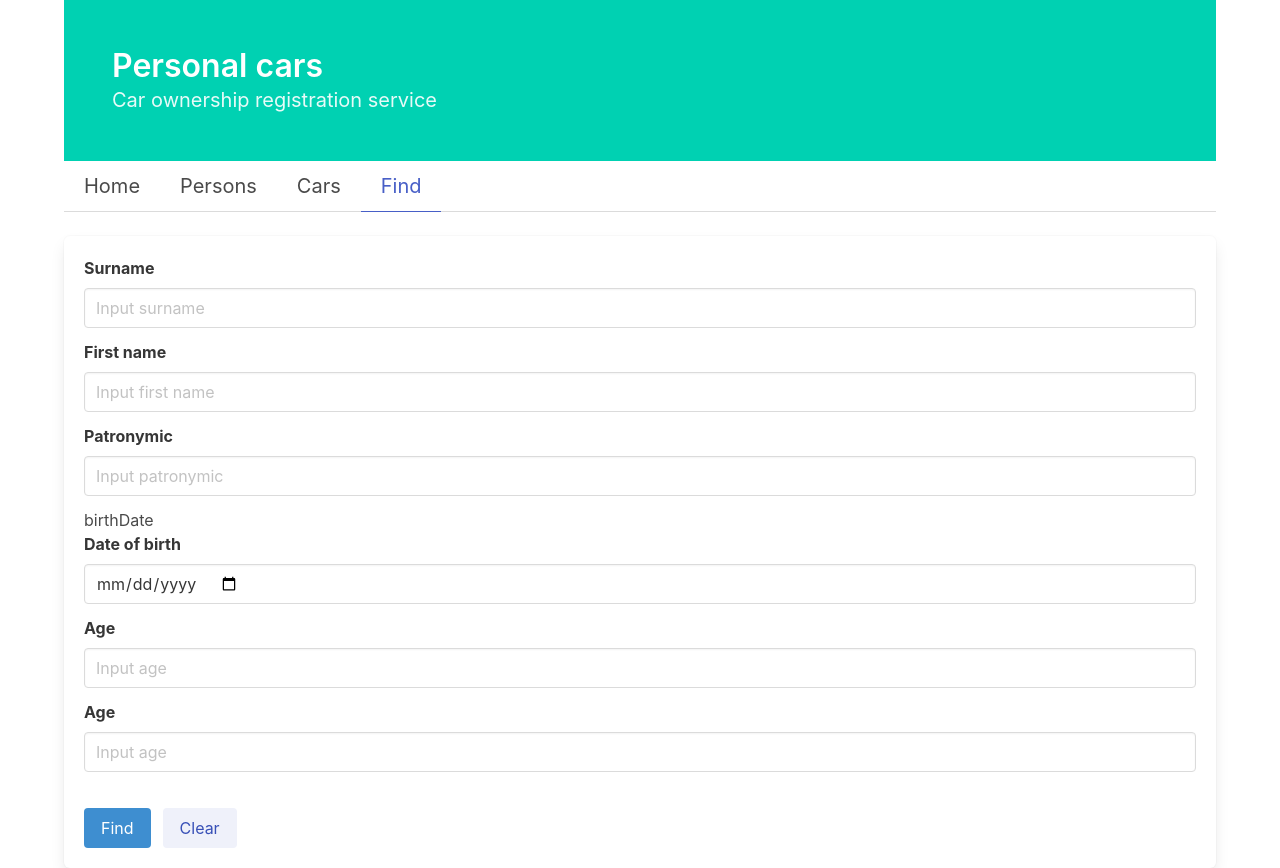
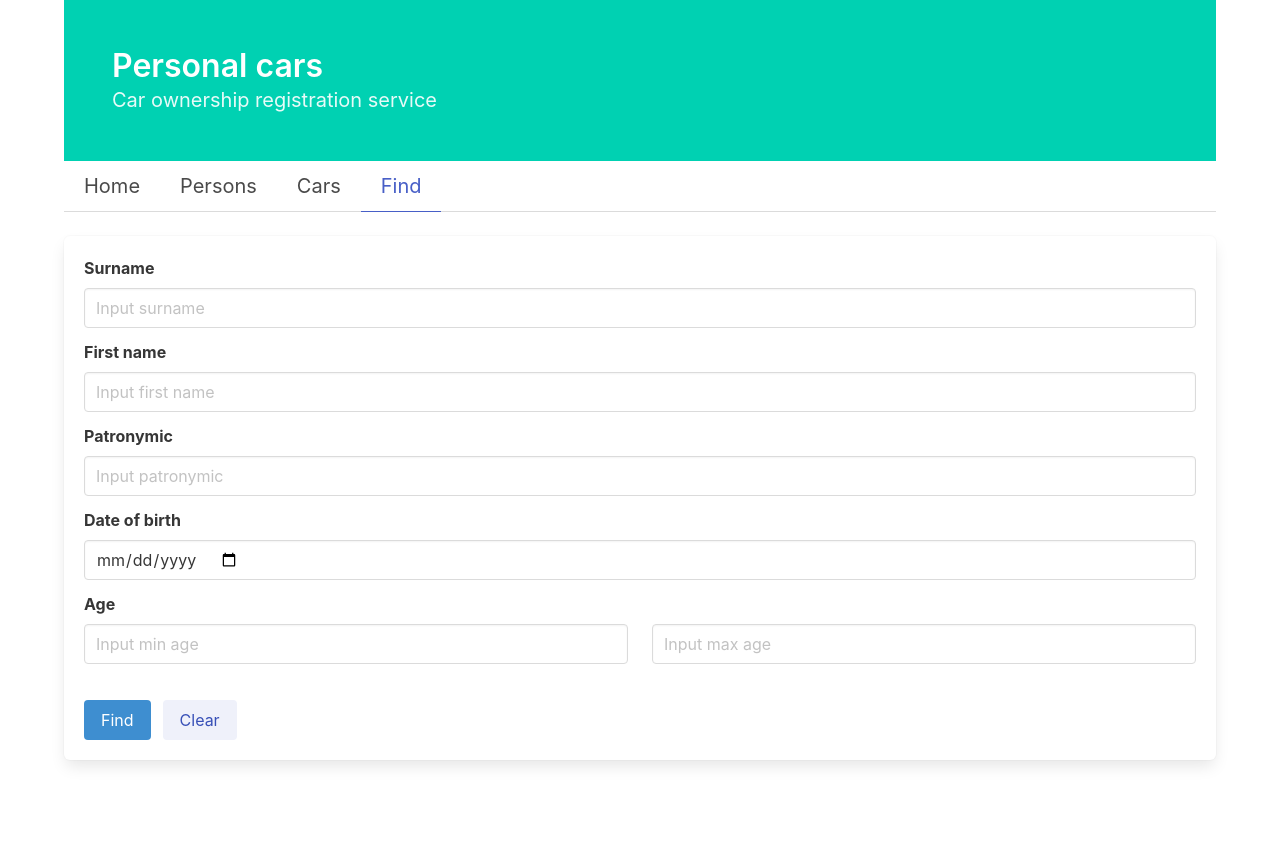
Before and after one commit to DukeKunYura/alternative-front-for-car-registration, a React (Vite) app: page /find in a window 1280 px wide. After the commit the page ends 800 px from the top, so only its background shows below. Built offline with nearby package versions, Linux system fonts and the light colour scheme.

Commit message:
add min and max age field in findPage

```diff
--- a/src/pages/FindPage.jsx
+++ b/src/pages/FindPage.jsx
@@ -14,6 +14,8 @@ export default function FindPage() {
     const [surname, setSurname] = useState("");
     const [patronymic, setPatronymic] = useState("");
     const [birthDate, setBirthDate] = useState("");
+    const [minAge, setMinAge] = useState("");
+    const [maxAge, setMaxAge] = useState("");
 
     const dispatch = useDispatch();
 
@@ -33,7 +35,13 @@ export default function FindPage() {
             params.push("patronymic=" + values.patronymic);
         }
         if (values.birthDate) {
-            params.push("=" + values.birthDate);
+            params.push("birth_date=" + values.birthDate);
+        }
+        if (values.minAge) {
+            params.push("min_age=" + values.minAge);
+        }
+        if (values.maxAge) {
+            params.push("max_age=" + values.maxAge);
         }
         if (params.length > 0) {
             url += "?" + params.join("&");
@@ -46,7 +54,9 @@ export default function FindPage() {
         setFirstName(values.firstName);
         setSurname(values.surname);
         setPatronymic(values.patronymic);
-        setAge(values.age)
+        setBirthDate(values.birthDate)
+        setMinAge(values.minAge);
+        setMaxAge(values.maxAge);
         setIsActiveInput(false);
     }
 
@@ -95,7 +105,9 @@ export default function FindPage() {
                             firstName,
                             surname,
                             patronymic,
-                            birthDate
+                            birthDate,
+                            minAge,
+                            maxAge
                         }}
                         onSubmit={(values, { setSubmitting }) => { handleFindPersons(values); setSubmitting(false); }}>
                         {(props) => (
@@ -142,7 +154,7 @@ export default function FindPage() {
                                             value={props.values.patronymic}
                                         />
                                     </div>
-                                </div>birthDate
+                                </div>
                                 <div className="field">
                                     <label className="label">Date of birth</label>
                                     <div className="control">
@@ -159,30 +171,31 @@ export default function FindPage() {
                                 </div>
                                 <div className="field">
                                     <label className="label">Age</label>
-                                    <div className="control">
+                                    <div className="columns">
+                                        <div className="column">
                                             <input
                                                 className={props.errors.age && props.touched.age ? "input is-danger" : "input"}
-                                            placeholder='Input age'
+                                                placeholder='Input min age'
                                                 type="number"
-                                            name="age"
+                                                min={0}
+                                                name="minAge"
                                                 onChange={props.handleChange}
                                                 onBlur={props.handleBlur}
-                                            value={props.values.age}
+                                                value={props.values.minAge}
                                             />
                                         </div>
-                                </div>
-                                <div className="field">
-                                    <label className="label">Age</label>
-                                    <div className="control">
+                                        <div className="column">
                                             <input
                                                 className={props.errors.age && props.touched.age ? "input is-danger" : "input"}
-                                            placeholder='Input age'
+                                                placeholder='Input max age'
                                                 type="number"
-                                            name="age"
+                                                min={1}
+                                                name="maxAge"
                                                 onChange={props.handleChange}
                                                 onBlur={props.handleBlur}
-                                            value={props.values.age}
+                                                value={props.values.maxAge}
                                             />
+                                        </div>
                                     </div>
                                 </div>
                                 <br />
@@ -202,7 +215,18 @@ export default function FindPage() {
                                         <button
                                             className="button is-link is-light"
                                             type='button'
-                                            onClick={() => { props.resetForm({ values: { firstName: "", surname: "", patronymic: "", birthDate: "" } }) }}>
+                                            onClick={() => {
+                                                props.resetForm({
+                                                    values: {
+                                                        firstName: "",
+                                                        surname: "",
+                                                        patronymic: "",
+                                                        birthDate: "",
+                                                        minAge: "",
+                                                        maxAge: ""
+                                                    }
+                                                })
+                                            }}>
                                             Clear
                                         </button>
                                     </div>
```
Lines whose indentation alone changed are shown as unchanged.
